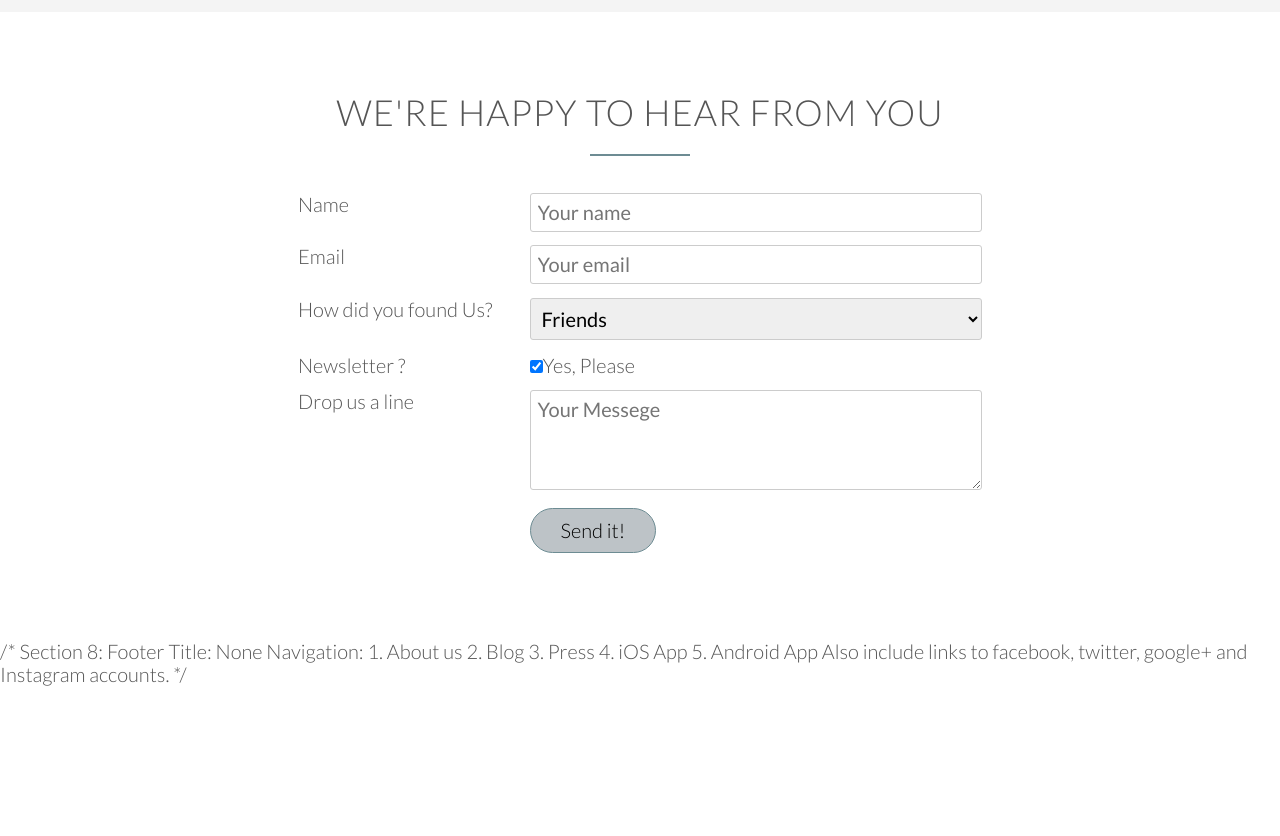
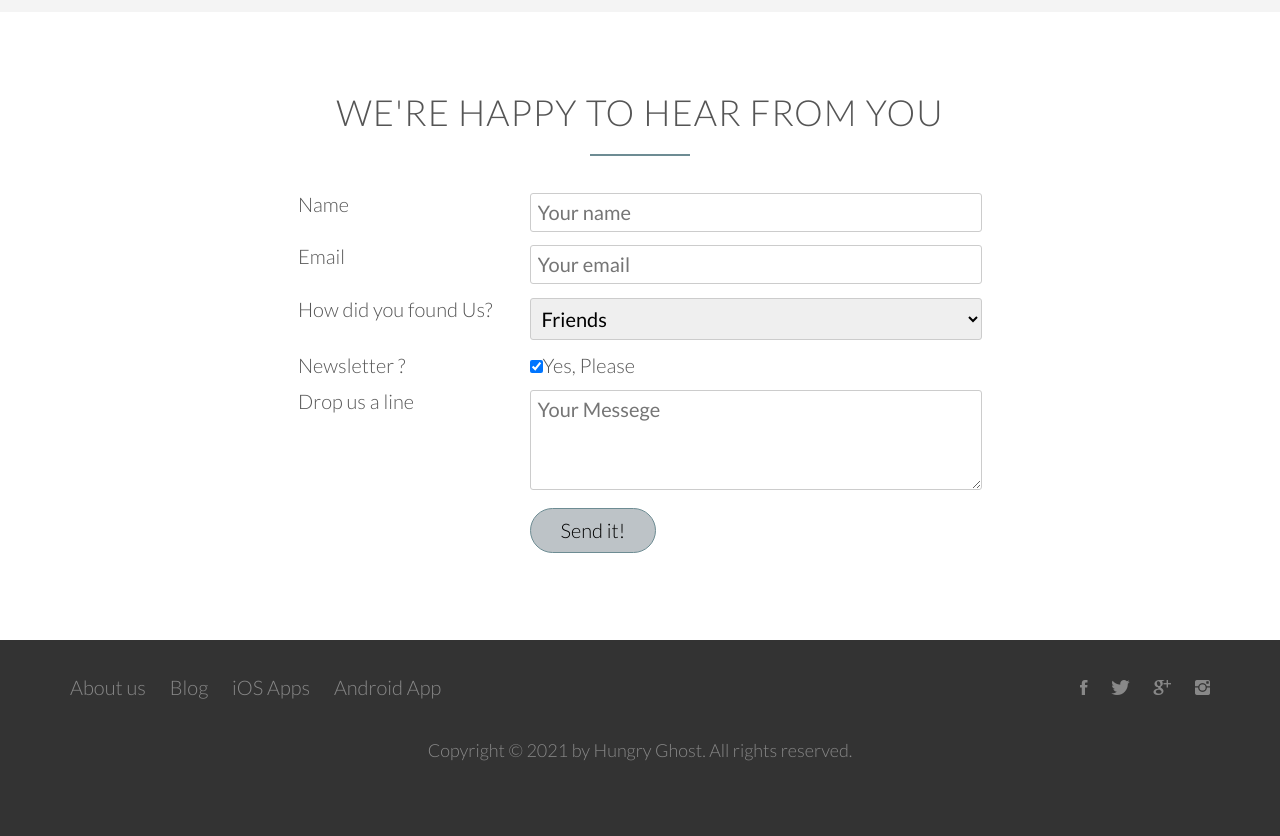
Before and after one commit to Md-danish-iqbal/Hungry-Ghost, a plain HTML site: page index.html in a window 1280 px wide. Shown: the part 4523-5359 px from the top of the page. Before the commit the page ends 5209 px from the top, so only its background shows below. Drawn offline with Linux system fonts and the light colour scheme; files whose address does not match are found by name.

Commit message:
front end done

```diff
--- a/index.html
+++ b/index.html
@@ -361,11 +361,30 @@
         </form>
       </div>
     </section>
-    <footer>
-      <div class="row">
-        <div class="footer-nav">
 
 
+  <footer>
+      <div class="row">
+        <div class="col span-1-of-2">
+        <ul class="footer-nav">
+          <li> <a href="#">About us</a> </li>
+          <li> <a href="#">Blog</a> </li>
+          <li> <a href="#">iOS Apps</a> </li>
+          <li> <a href="#">Android App</a> </li>
+        </ul>
+        </div>
+        <div class="col span-1-of-2">
+          <ul class="social-links">
+            <li> <a href="#"> <i class="ion-social-facebook"></i></a> </li>
+            <li> <a href="#"> <i class="ion-social-twitter"></i></a> </li>
+            <li> <a href="#"> <i class="ion-social-googleplus"></i></a> </li>
+            <li> <a href="#"> <i class="ion-social-instagram"></i></a> </li>
+          </ul>
+        </div>
+        <div class="row">
+          <p>
+              Copyright &copy; 2021 by Hungry Ghost. All rights reserved.
+          </p>
         </div>
 
       </div>
@@ -394,18 +413,3 @@
 
 
 </html>
-
-/*
-
-Section 8: Footer
-Title: None
-
-Navigation:
-1. About us
-2. Blog
-3. Press
-4. iOS App
-5. Android App
-
-Also include links to facebook, twitter, google+ and Instagram accounts.
-*/
--- a/resources/css/style.css
+++ b/resources/css/style.css
@@ -488,3 +488,66 @@ textarea{
 /*============================================================================================*/
 /*================================  footer  =======================================*/
 /*============================================================================================*/
+
+footer{
+  background-color: #333;
+
+  }
+.footer-nav{
+  list-style: none;
+  float: left;
+}
+.social-links{
+  list-style: none;
+  float: right;
+}
+
+.footer-nav li,
+.social-links li{
+  padding-top: 25px;
+  display: inline-block;
+  margin-right: 20px;
+}
+.footer-nav li:last-child,
+.social-links li:last-child{
+  margin-right: 0;
+}
+.footer-nav li a:link,
+.footer-nav li a:visited,
+.social-links li a:link,
+.social-links li a:visited{
+  border: 0;
+  color: #888;
+  text-decoration: none;
+}
+
+.footer-nav li a:hover,
+.footer-nav li a:active{
+  color: #ddd;
+  }
+
+footer p{
+  color: #888;
+  text-align: center;
+  font-size: 90%;
+  padding : 100px 0 75px 0;
+}
+
+.ion-social-facebook,
+.ion-social-twitte,
+.ion-social-googleplus,
+.ion-social-instagram{
+  transition :color 0.2s;
+}
+.ion-social-facebook:hover{
+  color: #3b5998;
+}
+.ion-social-twitter:hover{
+  color: #00aced;
+}
+.ion-social-googleplus:hover{
+  color: #dd4b39;
+}
+.ion-social-instagram:hover{
+  color: #517fa4;
+}
```
